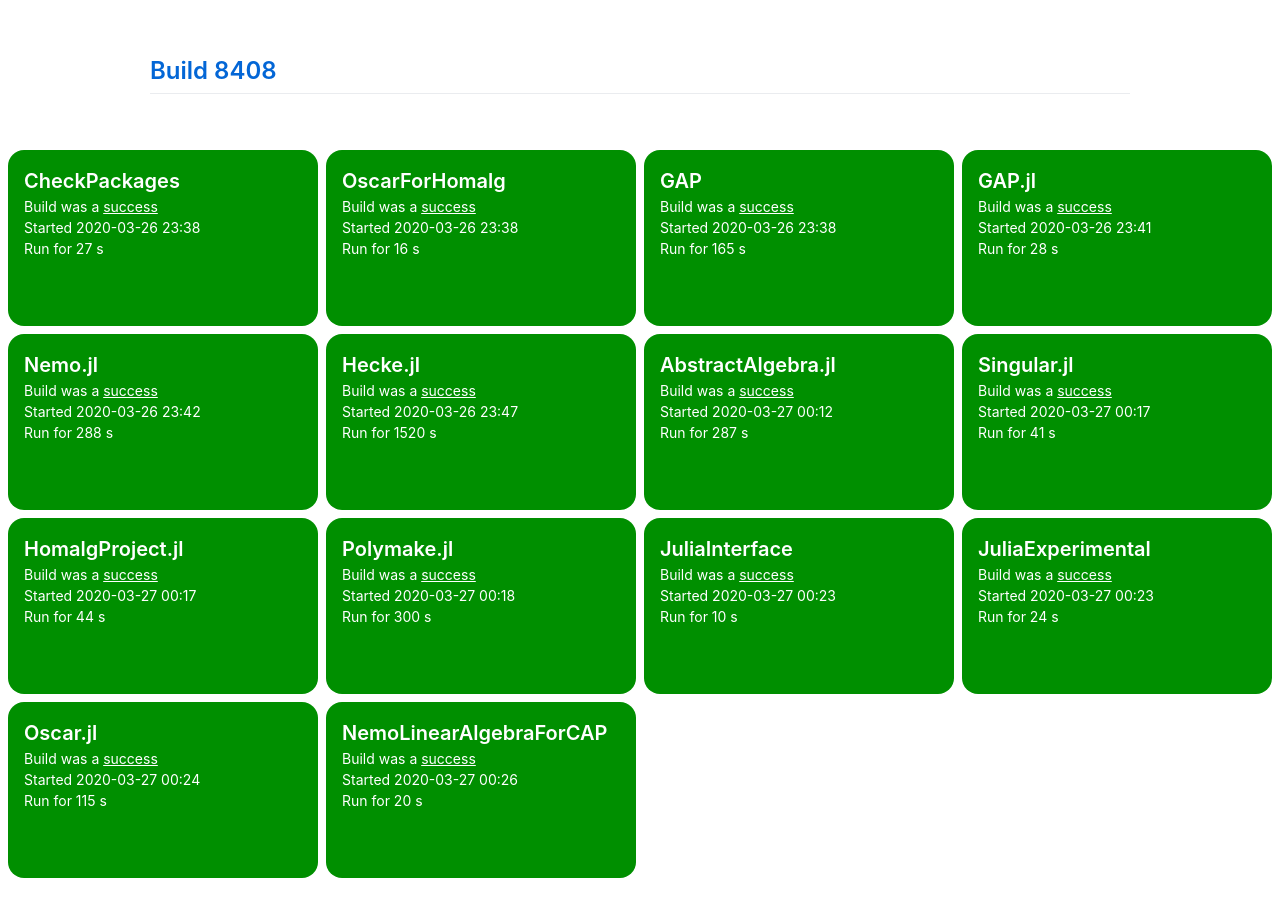
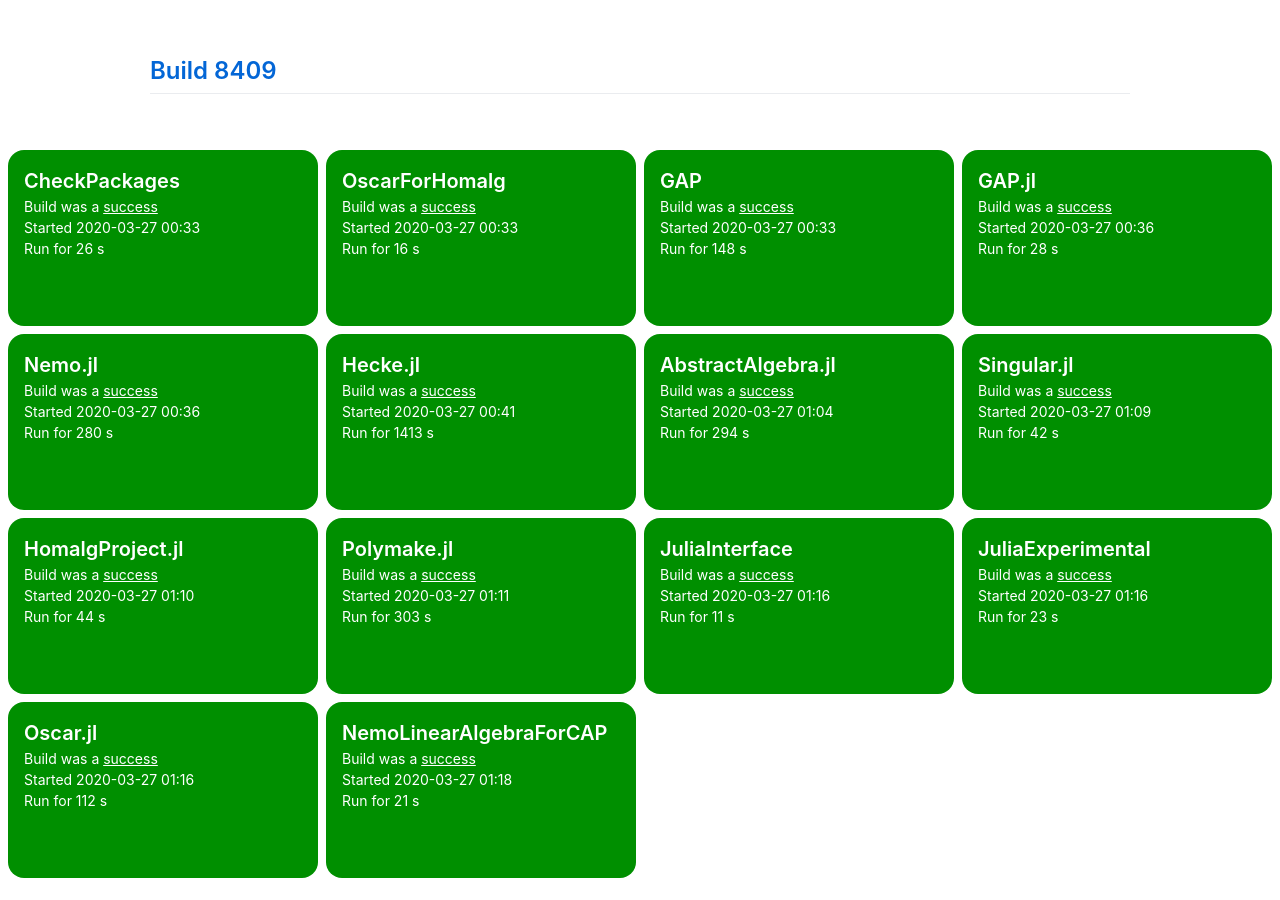
Before and after one commit to oscar-system/oscar-ci-status, a Jekyll site: the page built from index.html, in a window 1280 px wide. Built offline with Jekyll 4.4.1, drawn with Linux system fonts in a browser that asks for light colours.

Commit message:
Build 8409

```diff
--- a/_data/ci.yml
+++ b/_data/ci.yml
@@ -1,16 +1,16 @@
-build: 8408
-build_url: https://oscarci.mathematik.uni-kl.de/job/oscar/8408/
+build: 8409
+build_url: https://oscarci.mathematik.uni-kl.de/job/oscar/8409/
 job: oscar
 tests:
-- duration: 27
+- duration: 26
   exitcode: 0
   first_failure: false
   first_failure_url: null
   last_success: false
   last_success_url: null
-  log: https://oscarci.mathematik.uni-kl.de/job/oscar/8408/artifact/logs/build-8408/CheckPackages.log
+  log: https://oscarci.mathematik.uni-kl.de/job/oscar/8409/artifact/logs/build-8409/CheckPackages.log
   name: CheckPackages
-  start: 2020-03-26 23:38
+  start: 2020-03-27 00:33
   status: success
   success: true
 - duration: 16
@@ -19,20 +19,20 @@
   first_failure_url: null
   last_success: false
   last_success_url: null
-  log: https://oscarci.mathematik.uni-kl.de/job/oscar/8408/artifact/logs/build-8408/OscarForHomalg.log
+  log: https://oscarci.mathematik.uni-kl.de/job/oscar/8409/artifact/logs/build-8409/OscarForHomalg.log
   name: OscarForHomalg
-  start: 2020-03-26 23:38
+  start: 2020-03-27 00:33
   status: success
   success: true
-- duration: 165
+- duration: 148
   exitcode: 0
   first_failure: false
   first_failure_url: null
   last_success: false
   last_success_url: null
-  log: https://oscarci.mathematik.uni-kl.de/job/oscar/8408/artifact/logs/build-8408/GAP.log
+  log: https://oscarci.mathematik.uni-kl.de/job/oscar/8409/artifact/logs/build-8409/GAP.log
   name: GAP
-  start: 2020-03-26 23:38
+  start: 2020-03-27 00:33
   status: success
   success: true
 - duration: 28
@@ -41,53 +41,53 @@
   first_failure_url: null
   last_success: false
   last_success_url: null
-  log: https://oscarci.mathematik.uni-kl.de/job/oscar/8408/artifact/logs/build-8408/GAP.jl.log
+  log: https://oscarci.mathematik.uni-kl.de/job/oscar/8409/artifact/logs/build-8409/GAP.jl.log
   name: GAP.jl
-  start: 2020-03-26 23:41
+  start: 2020-03-27 00:36
   status: success
   success: true
-- duration: 288
+- duration: 280
   exitcode: 0
   first_failure: false
   first_failure_url: null
   last_success: false
   last_success_url: null
-  log: https://oscarci.mathematik.uni-kl.de/job/oscar/8408/artifact/logs/build-8408/Nemo.jl.log
+  log: https://oscarci.mathematik.uni-kl.de/job/oscar/8409/artifact/logs/build-8409/Nemo.jl.log
   name: Nemo.jl
-  start: 2020-03-26 23:42
+  start: 2020-03-27 00:36
   status: success
   success: true
-- duration: 1520
+- duration: 1413
   exitcode: 0
   first_failure: false
   first_failure_url: null
   last_success: false
   last_success_url: null
-  log: https://oscarci.mathematik.uni-kl.de/job/oscar/8408/artifact/logs/build-8408/Hecke.jl.log
+  log: https://oscarci.mathematik.uni-kl.de/job/oscar/8409/artifact/logs/build-8409/Hecke.jl.log
   name: Hecke.jl
-  start: 2020-03-26 23:47
+  start: 2020-03-27 00:41
   status: success
   success: true
-- duration: 287
+- duration: 294
   exitcode: 0
   first_failure: false
   first_failure_url: null
   last_success: false
   last_success_url: null
-  log: https://oscarci.mathematik.uni-kl.de/job/oscar/8408/artifact/logs/build-8408/AbstractAlgebra.jl.log
+  log: https://oscarci.mathematik.uni-kl.de/job/oscar/8409/artifact/logs/build-8409/AbstractAlgebra.jl.log
   name: AbstractAlgebra.jl
-  start: 2020-03-27 00:12
+  start: 2020-03-27 01:04
   status: success
   success: true
-- duration: 41
+- duration: 42
   exitcode: 0
   first_failure: false
   first_failure_url: null
   last_success: false
   last_success_url: null
-  log: https://oscarci.mathematik.uni-kl.de/job/oscar/8408/artifact/logs/build-8408/Singular.jl.log
+  log: https://oscarci.mathematik.uni-kl.de/job/oscar/8409/artifact/logs/build-8409/Singular.jl.log
   name: Singular.jl
-  start: 2020-03-27 00:17
+  start: 2020-03-27 01:09
   status: success
   success: true
 - duration: 44
@@ -96,63 +96,63 @@
   first_failure_url: null
   last_success: false
   last_success_url: null
-  log: https://oscarci.mathematik.uni-kl.de/job/oscar/8408/artifact/logs/build-8408/HomalgProject.jl.log
+  log: https://oscarci.mathematik.uni-kl.de/job/oscar/8409/artifact/logs/build-8409/HomalgProject.jl.log
   name: HomalgProject.jl
-  start: 2020-03-27 00:17
+  start: 2020-03-27 01:10
   status: success
   success: true
-- duration: 300
+- duration: 303
   exitcode: 0
   first_failure: false
   first_failure_url: null
   last_success: false
   last_success_url: null
-  log: https://oscarci.mathematik.uni-kl.de/job/oscar/8408/artifact/logs/build-8408/Polymake.jl.log
+  log: https://oscarci.mathematik.uni-kl.de/job/oscar/8409/artifact/logs/build-8409/Polymake.jl.log
   name: Polymake.jl
-  start: 2020-03-27 00:18
+  start: 2020-03-27 01:11
   status: success
   success: true
-- duration: 10
+- duration: 11
   exitcode: 0
   first_failure: false
   first_failure_url: null
   last_success: false
   last_success_url: null
-  log: https://oscarci.mathematik.uni-kl.de/job/oscar/8408/artifact/logs/build-8408/JuliaInterface.log
+  log: https://oscarci.mathematik.uni-kl.de/job/oscar/8409/artifact/logs/build-8409/JuliaInterface.log
   name: JuliaInterface
-  start: 2020-03-27 00:23
+  start: 2020-03-27 01:16
   status: success
   success: true
-- duration: 24
+- duration: 23
   exitcode: 0
   first_failure: false
   first_failure_url: null
   last_success: false
   last_success_url: null
-  log: https://oscarci.mathematik.uni-kl.de/job/oscar/8408/artifact/logs/build-8408/JuliaExperimental.log
+  log: https://oscarci.mathematik.uni-kl.de/job/oscar/8409/artifact/logs/build-8409/JuliaExperimental.log
   name: JuliaExperimental
-  start: 2020-03-27 00:23
+  start: 2020-03-27 01:16
   status: success
   success: true
-- duration: 115
+- duration: 112
   exitcode: 0
   first_failure: false
   first_failure_url: null
   last_success: false
   last_success_url: null
-  log: https://oscarci.mathematik.uni-kl.de/job/oscar/8408/artifact/logs/build-8408/Oscar.jl.log
+  log: https://oscarci.mathematik.uni-kl.de/job/oscar/8409/artifact/logs/build-8409/Oscar.jl.log
   name: Oscar.jl
-  start: 2020-03-27 00:24
+  start: 2020-03-27 01:16
   status: success
   success: true
-- duration: 20
+- duration: 21
   exitcode: 0
   first_failure: false
   first_failure_url: null
   last_success: false
   last_success_url: null
-  log: https://oscarci.mathematik.uni-kl.de/job/oscar/8408/artifact/logs/build-8408/NemoLinearAlgebraForCAP.log
+  log: https://oscarci.mathematik.uni-kl.de/job/oscar/8409/artifact/logs/build-8409/NemoLinearAlgebraForCAP.log
   name: NemoLinearAlgebraForCAP
-  start: 2020-03-27 00:26
+  start: 2020-03-27 01:18
   status: success
   success: true
```
Also changed, not shown: README.md.
